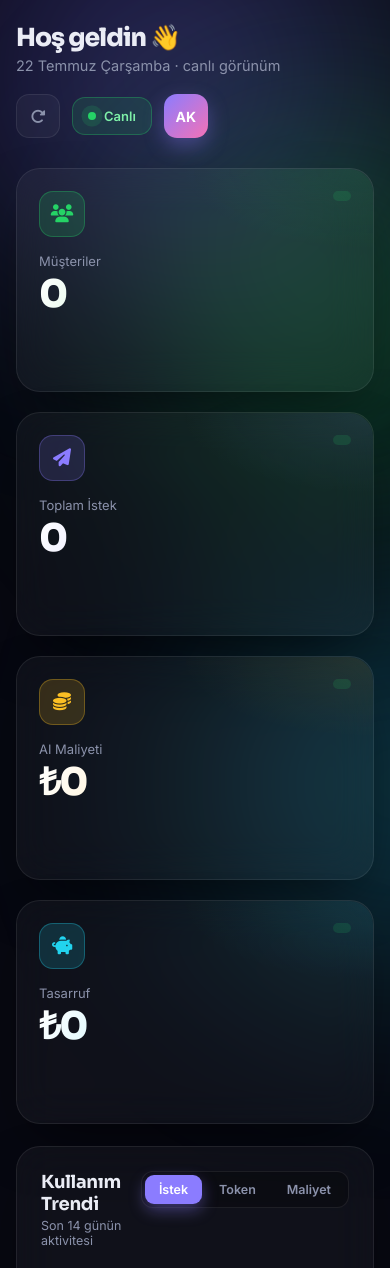
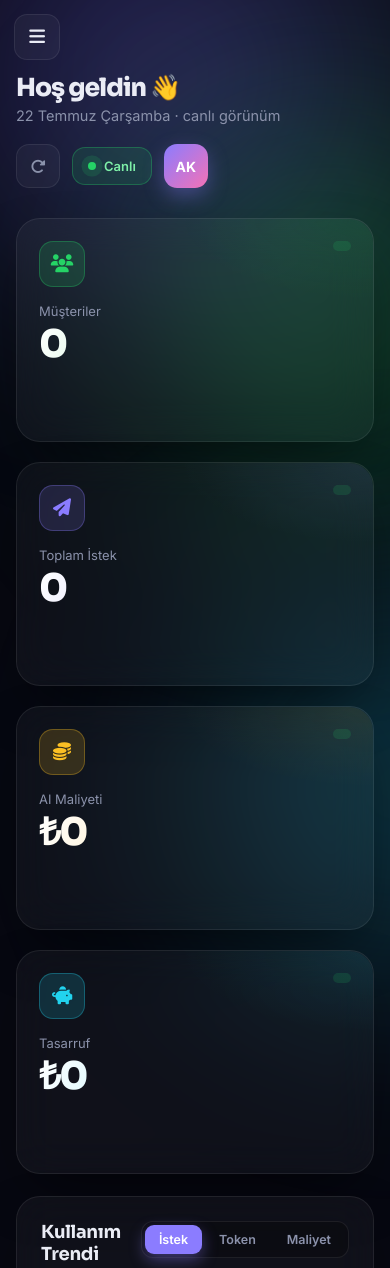
Before and after one commit to ysfylcnky/whatsAgent, a FastAPI app: template templates/dashboard.html in a window 390 px wide. Shown: the top 1268 px of the page. Run offline with FastAPI, Linux system fonts and the light colour scheme; the template is opened without the code that fills it, so the values that code supplies are empty.

Commit message:
Panel responsive: mobil hamburger + kayar menu

```diff
--- a/static/css/dashboard.css
+++ b/static/css/dashboard.css
@@ -78,6 +78,24 @@ h1,h2,h3,h4,.kpi-card h2,.num{ font-family:'Sora',sans-serif; }
 /* ===================================================
    SIDEBAR
 ===================================================*/
+
+/* Mobil menü tetikleyici ve karartma katmanı — masaüstünde gizli,
+   yalnız responsive breakpoint'te devreye girer. */
+.nav-toggle{
+    display:none;
+    position:fixed; top:14px; left:14px; z-index:65;
+    width:46px; height:46px; border-radius:13px;
+    background:var(--surface); border:1px solid var(--border);
+    color:var(--text); font-size:18px; cursor:pointer;
+    align-items:center; justify-content:center;
+}
+.nav-overlay{
+    display:none;
+    position:fixed; inset:0; z-index:55;
+    background:rgba(4,6,12,.6); backdrop-filter:blur(2px);
+}
+.nav-overlay.show{ display:block; }
+
 .sidebar{
     width:258px;
     flex-shrink:0;
@@ -412,8 +430,24 @@ h1,h2,h3,h4,.kpi-card h2,.num{ font-family:'Sora',sans-serif; }
     .biz-item:nth-child(3){ border-left:none; padding-left:0; }
 }
 @media (max-width:760px){
-    .sidebar{ display:none; }
-    .main-content{ padding:22px 16px 40px; }
+    /* Menü artık gizlenmiyor; ekran dışına kayan bir drawer'a dönüşüyor
+       ve hamburger ile açılıyor. Böylece telefonda navigasyon korunur. */
+    .nav-toggle{ display:flex; }
+    .sidebar{
+        position:fixed; top:0; left:0; height:100vh; z-index:60;
+        transform:translateX(-100%);
+        transition:transform .25s ease;
+        overflow-y:auto;
+    }
+    .sidebar.open{
+        transform:translateX(0);
+        box-shadow:0 20px 60px rgba(0,0,0,.55);
+    }
+    /* Drawer açıkken hamburger gizlenir; kapatma overlay veya menü ile yapılır */
+    body.nav-open .nav-toggle{ display:none; }
+
+    /* Üstte hamburger için boşluk bırak */
+    .main-content{ padding:72px 16px 40px; }
     .kpi-grid,.biz-strip{ grid-template-columns:1fr; }
     .biz-item + .biz-item{ border-left:none; padding-left:0; }
     .topbar h1{ font-size:25px; }
--- a/templates/_sidebar.html
+++ b/templates/_sidebar.html
@@ -1,5 +1,13 @@
 <!-- Ortak sidebar. active_page değişkeni ile aktif menü vurgulanır. -->
-<aside class="sidebar">
+
+<!-- Mobil menü tetikleyici — yalnız küçük ekranlarda görünür (CSS ile) -->
+<button class="nav-toggle" id="navToggle" aria-label="Menüyü aç/kapat" aria-expanded="false">
+    <i class="fa-solid fa-bars"></i>
+</button>
+<!-- Drawer açıkken içeriği karartan katman -->
+<div class="nav-overlay" id="navOverlay"></div>
+
+<aside class="sidebar" id="sidebar">
 
     <div>
         <div class="logo">
@@ -52,3 +60,41 @@
     </div>
 
 </aside>
+
+<!-- Mobil drawer aç/kapa — sidebar tüm sayfalara include edildiği için
+     bu script de her sayfada otomatik çalışır (ayrı JS dosyası gerekmez). -->
+<script>
+(function () {
+    var toggle  = document.getElementById('navToggle');
+    var sidebar = document.getElementById('sidebar');
+    var overlay = document.getElementById('navOverlay');
+    if (!toggle || !sidebar || !overlay) return;
+
+    function open()  {
+        sidebar.classList.add('open');
+        overlay.classList.add('show');
+        document.body.classList.add('nav-open');
+        toggle.setAttribute('aria-expanded', 'true');
+    }
+    function close() {
+        sidebar.classList.remove('open');
+        overlay.classList.remove('show');
+        document.body.classList.remove('nav-open');
+        toggle.setAttribute('aria-expanded', 'false');
+    }
+
+    toggle.addEventListener('click', function () {
+        sidebar.classList.contains('open') ? close() : open();
+    });
+    overlay.addEventListener('click', close);
+
+    // Bir menü öğesine dokununca drawer kapansın (sayfa geçişi)
+    sidebar.querySelectorAll('.nav-item').forEach(function (a) {
+        a.addEventListener('click', close);
+    });
+    // ESC ile kapat
+    document.addEventListener('keydown', function (e) {
+        if (e.key === 'Escape') close();
+    });
+})();
+</script>
--- a/templates/ai_usage.html
+++ b/templates/ai_usage.html
@@ -6,7 +6,7 @@
 <title>WhatsAgent · AI Usage</title>
 
 <link rel="stylesheet" href="https://cdnjs.cloudflare.com/ajax/libs/font-awesome/6.5.1/css/all.min.css">
-<link rel="stylesheet" href="/static/css/dashboard.css?v=22">
+<link rel="stylesheet" href="/static/css/dashboard.css?v=23">
 <script src="https://cdnjs.cloudflare.com/ajax/libs/Chart.js/4.4.1/chart.umd.min.js"></script>
 
 <style>
--- a/templates/conversations.html
+++ b/templates/conversations.html
@@ -6,7 +6,7 @@
 <title>WhatsAgent · Conversations</title>
 
 <link rel="stylesheet" href="https://cdnjs.cloudflare.com/ajax/libs/font-awesome/6.5.1/css/all.min.css">
-<link rel="stylesheet" href="/static/css/dashboard.css?v=22">
+<link rel="stylesheet" href="/static/css/dashboard.css?v=23">
 
 <style>
 /* Conversations sayfasına özel yerleşim (dashboard.css değişkenlerini kullanır) */
--- a/templates/customers.html
+++ b/templates/customers.html
@@ -6,7 +6,7 @@
 <title>WhatsAgent · Customers</title>
 
 <link rel="stylesheet" href="https://cdnjs.cloudflare.com/ajax/libs/font-awesome/6.5.1/css/all.min.css">
-<link rel="stylesheet" href="/static/css/dashboard.css?v=22">
+<link rel="stylesheet" href="/static/css/dashboard.css?v=23">
 
 <style>
 /* Customers sayfasına özel yerleşim (dashboard.css değişkenlerini kullanır) */
--- a/templates/dashboard.html
+++ b/templates/dashboard.html
@@ -6,7 +6,7 @@
 <title>WhatsAgent · Command Center</title>
 
 <link rel="stylesheet" href="https://cdnjs.cloudflare.com/ajax/libs/font-awesome/6.5.1/css/all.min.css">
-<link rel="stylesheet" href="/static/css/dashboard.css?v=22">
+<link rel="stylesheet" href="/static/css/dashboard.css?v=23">
 <script src="https://cdnjs.cloudflare.com/ajax/libs/Chart.js/4.4.1/chart.umd.min.js"></script>
 </head>
 
--- a/templates/reports.html
+++ b/templates/reports.html
@@ -6,7 +6,7 @@
 <title>WhatsAgent · Reports</title>
 
 <link rel="stylesheet" href="https://cdnjs.cloudflare.com/ajax/libs/font-awesome/6.5.1/css/all.min.css">
-<link rel="stylesheet" href="/static/css/dashboard.css?v=22">
+<link rel="stylesheet" href="/static/css/dashboard.css?v=23">
 
 <style>
 /* Reports sayfasına özel yerleşim (dashboard.css değişkenlerini kullanır) */
--- a/templates/settings.html
+++ b/templates/settings.html
@@ -6,7 +6,7 @@
 <title>WhatsAgent · Settings</title>
 
 <link rel="stylesheet" href="https://cdnjs.cloudflare.com/ajax/libs/font-awesome/6.5.1/css/all.min.css">
-<link rel="stylesheet" href="/static/css/dashboard.css?v=22">
+<link rel="stylesheet" href="/static/css/dashboard.css?v=23">
 
 <style>
 /* Settings sayfasına özel yerleşim (dashboard.css değişkenlerini kullanır) */
--- a/templates/setup.html
+++ b/templates/setup.html
@@ -6,7 +6,7 @@
 <title>WhatsAgent · Kurulum</title>
 
 <link rel="stylesheet" href="https://cdnjs.cloudflare.com/ajax/libs/font-awesome/6.5.1/css/all.min.css">
-<link rel="stylesheet" href="/static/css/dashboard.css?v=22">
+<link rel="stylesheet" href="/static/css/dashboard.css?v=23">
 
 <style>
 /* Kurulum sayfasına özel yerleşim (dashboard.css değişkenlerini kullanır) */
```
Also changed, not shown: PROJECT_ANALYSIS.md (+1 -0 lines).
